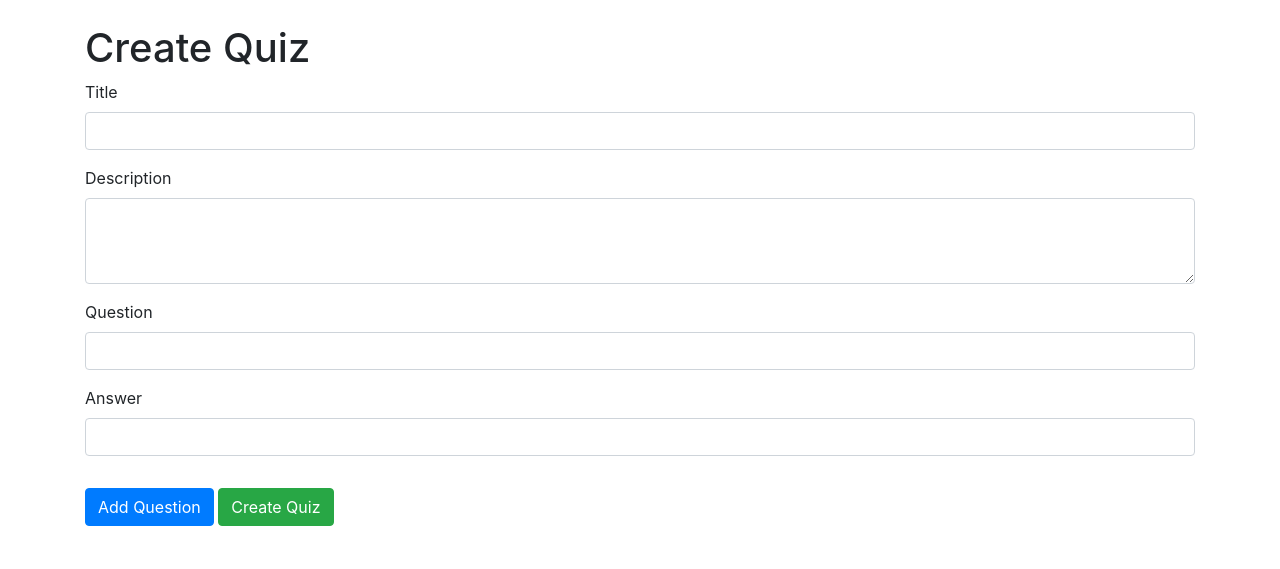
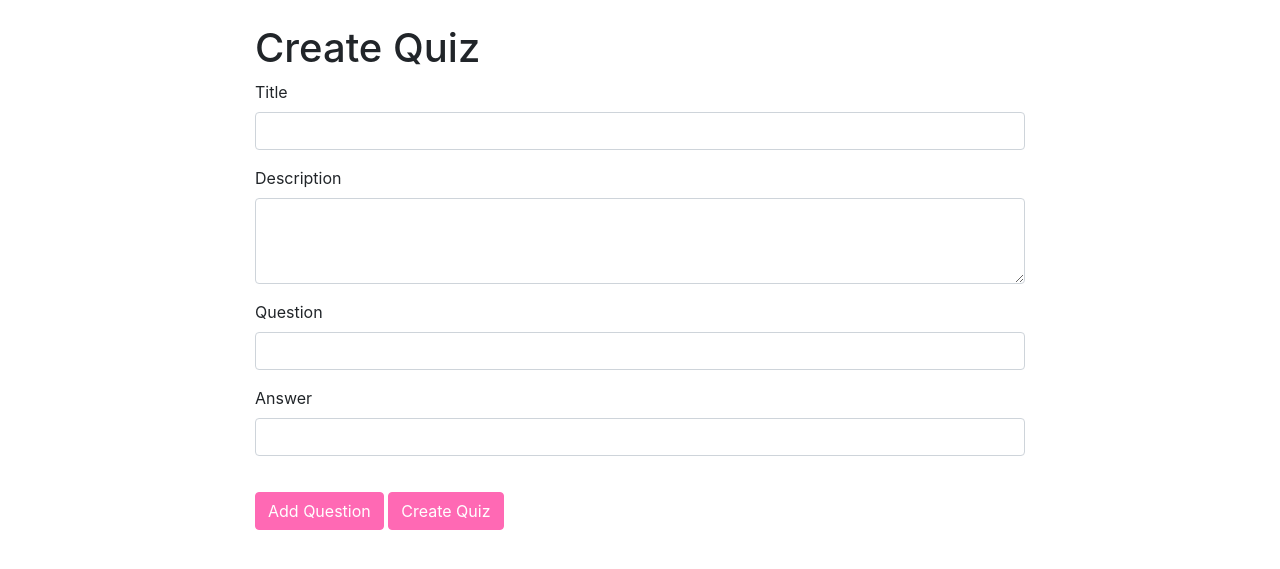
Before and after one commit to anthony-raoux/quiznight, a PHP site: page /admin.php in a window 1280 px wide. Shown: the part 56-625 px from the top of the page. Run offline with PHP 8.4, Linux system fonts and the light colour scheme; the visitor is signed in with stand-in values (Sample User, id 1).

Commit message:
ajout d'un custom css

```diff
--- a/admin.php
+++ b/admin.php
@@ -44,6 +44,7 @@ if ($_SERVER['REQUEST_METHOD'] == 'POST') {
     <meta name="viewport" content="width=device-width, initial-scale=1.0">
     <title>Create Quiz</title>
     <link href="https://stackpath.bootstrapcdn.com/bootstrap/4.5.2/css/bootstrap.min.css" rel="stylesheet">
+    <link href="custom.css" rel="stylesheet">
 </head>
 <body>
     <nav class="navbar navbar-expand-lg navbar-light bg-light">
--- /dev/null
+++ b/custom.css
@@ -0,0 +1,62 @@
+/* Styles pour le formulaire de création de quiz */
+.container {
+    max-width: 800px;
+    margin: auto;
+}
+
+#questions {
+    margin-bottom: 20px;
+}
+
+.question {
+    border: 1px solid #ccc;
+    padding: 10px;
+    border-radius: 5px;
+    background-color: #f9f9f9;
+    margin-bottom: 10px;
+}
+
+/* Styles pour les boutons */
+.btn-primary,
+.btn-secondary,
+.btn-danger,
+.btn-success {
+    background-color: #ff69b4; /* Rose ou violet */
+    border-color: #ff69b4; /* Couleur de bordure */
+}
+
+.btn-primary:hover,
+.btn-secondary:hover,
+.btn-danger:hover,
+.btn-success:hover {
+    background-color: #d855b3; /* Lorsque survolé, légère modification de la couleur */
+    border-color: #d855b3;
+}
+
+/* Styles pour les liens de navigation */
+.navbar-brand,
+.navbar-nav .nav-link {
+    color: #ff69b4; /* Couleur du texte */
+}
+
+.navbar-nav .nav-link:hover {
+    color: #d855b3; /* Lorsque survolé, légère modification de la couleur */
+}
+
+/* Style pour les items de quiz */
+.list-group-item {
+    background-color: #f9f9f9; /* Couleur de fond des items de liste */
+    border-color: #ccc; /* Couleur de la bordure */
+}
+
+.list-group-item:hover {
+    background-color: #eee; /* Lorsque survolé, légère modification de la couleur de fond */
+}
+
+input:focus,
+textarea:focus {
+    outline-color: #000000 !important; /* Couleur du contour lorsqu'elle est sélectionnée */
+    outline-style: solid !important; /* Style du contour */
+    outline-width: 1px !important; /* Épaisseur du contour */
+
+}
--- a/index.php
+++ b/index.php
@@ -13,6 +13,7 @@ $quizzes = $stmt->fetchAll();
     <meta name="viewport" content="width=device-width, initial-scale=1.0">
     <title>Quiz List</title>
     <link href="https://stackpath.bootstrapcdn.com/bootstrap/4.5.2/css/bootstrap.min.css" rel="stylesheet">
+    <link href="custom.css" rel="stylesheet">
 </head>
 <body>
     <nav class="navbar navbar-expand-lg navbar-light bg-light">
```
